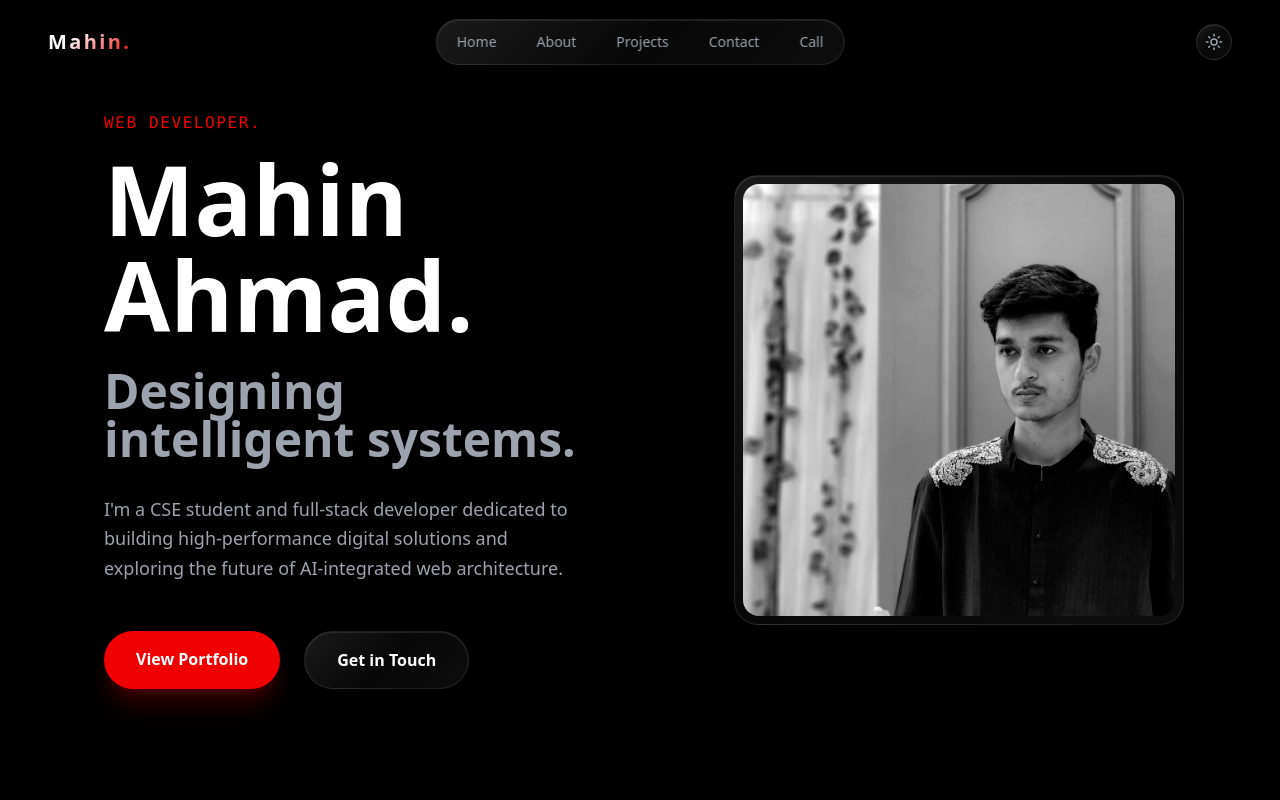
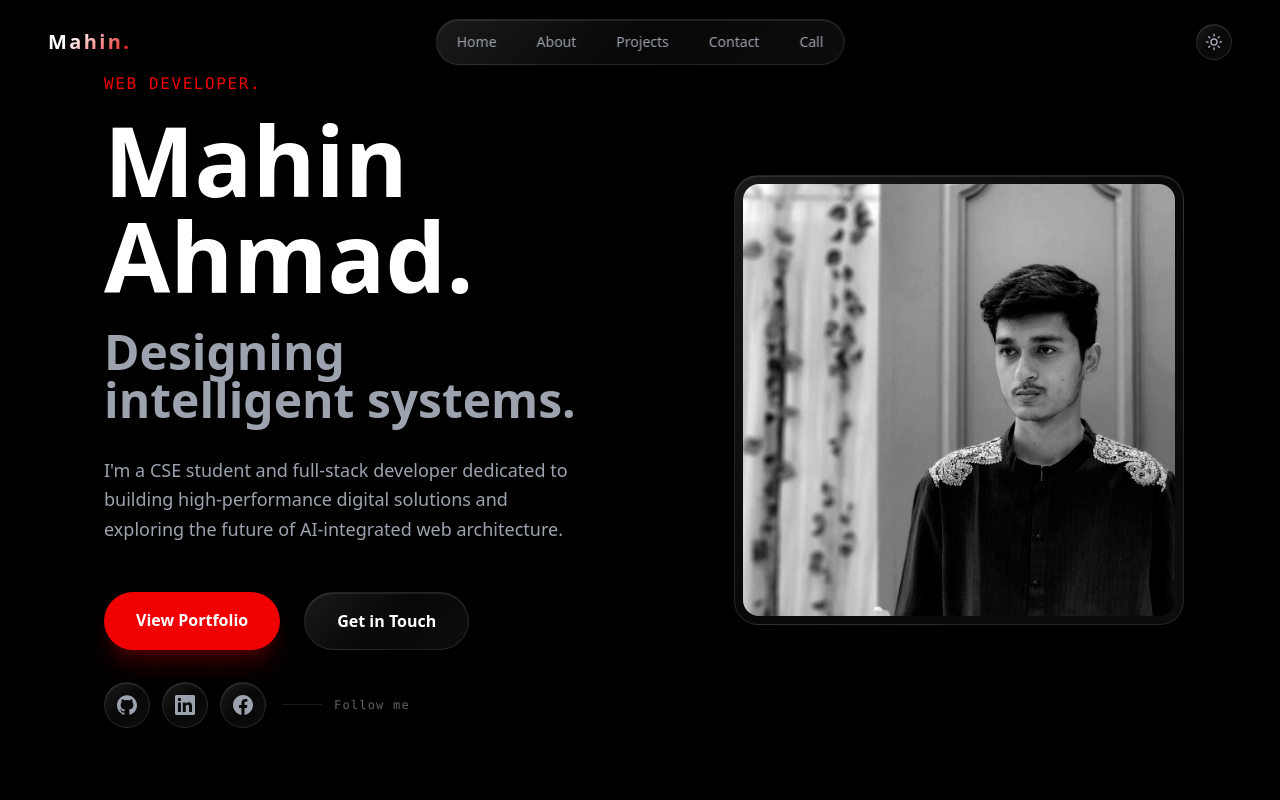
Before and after one commit to mahunn/Portfolio--Mahin-Ahmad, a React (Vite) app: page / in a window 1280 px wide. Shown: the top 800 px of the page. Built offline with nearby package versions, Linux system fonts and the light colour scheme.

Commit message:
Update portfolio

```diff
--- a/index.html
+++ b/index.html
@@ -7,9 +7,9 @@
   <meta name="viewport" content="width=device-width, initial-scale=1.0" />
   <!-- SEO Meta Tags -->
   <meta name="description"
-    content="Portfolio Website - Full Stack Developer showcasing projects, experience, and skills." />
+    content="Mahin Ahmad is a Computer Science Engineer, specializing in Web Development. View my portfolio and projects at mahinahmad.com">
   <meta name="keywords" content="Portfolio, Web Developer, Full Stack, React, Vite" />
-  <meta name="author" content="Portfolio Owner" />
+  <meta name="author" content="Mahin Ahmad" />
 
   <!-- Google Fonts -->
   <link rel="preconnect" href="https://fonts.googleapis.com">
@@ -18,7 +18,8 @@
     href="https://fonts.googleapis.com/css2?family=Inter:wght@300;400;500;600;700&family=Outfit:wght@300;400;500;600;700;800&display=swap"
     rel="stylesheet">
 
-  <title>Portfolio | Mahin Ahmad</title>
+  <title>Mahin Ahmad | Portfolio</title>
+
 </head>
 
 <body>
--- a/src/App.jsx
+++ b/src/App.jsx
@@ -17,7 +17,7 @@ function App() {
   };
 
   return (
-    <div className={`flex min-h-screen transition-colors duration-500 ${theme === 'dark' ? 'bg-background text-gray-200' : 'bg-background text-gray-800'} selection:bg-primary/30`}>
+    <div className={`flex flex-col min-h-screen transition-colors duration-500 ${theme === 'dark' ? 'bg-background text-gray-200' : 'bg-background text-gray-800'} selection:bg-primary/30`}>
       <Sidebar theme={theme} toggleTheme={toggleTheme} />
       <main className="flex-1 w-full px-6 sm:px-12 md:px-24 transition-all duration-300">
         <Hero />
@@ -25,6 +25,11 @@ function App() {
         <Projects />
         <Contact />
       </main>
+      <footer className="w-full py-6 px-6 sm:px-12 md:px-24 border-t border-white/5 mt-12">
+        <p className="text-center text-xs text-muted/50 font-mono tracking-widest">
+          Copyright &copy; 2026 Mahin Ahmad. All rights reserved.
+        </p>
+      </footer>
     </div>
   );
 }
--- a/src/components/Hero.jsx
+++ b/src/components/Hero.jsx
@@ -1,10 +1,44 @@
 import React from 'react';
 import { motion } from 'framer-motion';
+
+const socialLinks = [
+  {
+    label: 'GitHub',
+    href: 'https://github.com/mahinahmad',
+    hoverClass: 'hover:text-foreground hover:border-white/30 hover:shadow-white/10',
+    icon: (
+      <svg viewBox="0 0 24 24" className="w-5 h-5" fill="currentColor" aria-hidden="true">
+        <path d="M12 .297c-6.63 0-12 5.373-12 12 0 5.303 3.438 9.8 8.205 11.385.6.113.82-.258.82-.577 0-.285-.01-1.04-.015-2.04-3.338.724-4.042-1.61-4.042-1.61C4.422 18.07 3.633 17.7 3.633 17.7c-1.087-.744.084-.729.084-.729 1.205.084 1.838 1.236 1.838 1.236 1.07 1.835 2.809 1.305 3.495.998.108-.776.417-1.305.76-1.605-2.665-.3-5.466-1.332-5.466-5.93 0-1.31.465-2.38 1.235-3.22-.135-.303-.54-1.523.105-3.176 0 0 1.005-.322 3.3 1.23.96-.267 1.98-.399 3-.405 1.02.006 2.04.138 3 .405 2.28-1.552 3.285-1.23 3.285-1.23.645 1.653.24 2.873.12 3.176.765.84 1.23 1.91 1.23 3.22 0 4.61-2.805 5.625-5.475 5.92.42.36.81 1.096.81 2.22 0 1.606-.015 2.896-.015 3.286 0 .315.21.69.825.57C20.565 22.092 24 17.592 24 12.297c0-6.627-5.373-12-12-12" />
+      </svg>
+    ),
+  },
+  {
+    label: 'LinkedIn',
+    href: 'https://linkedin.com/in/mahinahmad',
+    hoverClass: 'hover:text-[#0A66C2] hover:border-[#0A66C2]/40 hover:shadow-[#0A66C2]/20',
+    icon: (
+      <svg viewBox="0 0 24 24" className="w-5 h-5" fill="currentColor" aria-hidden="true">
+        <path d="M20.447 20.452h-3.554v-5.569c0-1.328-.027-3.037-1.852-3.037-1.853 0-2.136 1.445-2.136 2.939v5.667H9.351V9h3.414v1.561h.046c.477-.9 1.637-1.85 3.37-1.85 3.601 0 4.267 2.37 4.267 5.455v6.286zM5.337 7.433a2.062 2.062 0 0 1-2.063-2.065 2.064 2.064 0 1 1 2.063 2.065zm1.782 13.019H3.555V9h3.564v11.452zM22.225 0H1.771C.792 0 0 .774 0 1.729v20.542C0 23.227.792 24 1.771 24h20.451C23.2 24 24 23.227 24 22.271V1.729C24 .774 23.2 0 22.222 0h.003z" />
+      </svg>
+    ),
+  },
+  {
+    label: 'Facebook',
+    href: 'https://facebook.com/mahinahmad',
+    hoverClass: 'hover:text-[#1877F2] hover:border-[#1877F2]/40 hover:shadow-[#1877F2]/20',
+    icon: (
+      <svg viewBox="0 0 24 24" className="w-5 h-5" fill="currentColor" aria-hidden="true">
+        <path d="M24 12.073c0-6.627-5.373-12-12-12s-12 5.373-12 12c0 5.99 4.388 10.954 10.125 11.854v-8.385H7.078v-3.47h3.047V9.43c0-3.007 1.792-4.669 4.533-4.669 1.312 0 2.686.235 2.686.235v2.953H15.83c-1.491 0-1.956.925-1.956 1.874v2.25h3.328l-.532 3.47h-2.796v8.385C19.612 23.027 24 18.062 24 12.073z" />
+      </svg>
+    ),
+  },
+];
 
 const Hero = () => {
   return (
     <section id="home" className="min-h-screen flex items-center pt-24 lg:pt-0 overflow-hidden">
       <div className="w-full grid grid-cols-1 lg:grid-cols-2 gap-12 lg:gap-20 items-center">
+
         {/* Text Content */}
         <div className="max-w-3xl order-2 lg:order-1 px-2">
           <motion.p
@@ -16,6 +50,7 @@ const Hero = () => {
             Web Developer.
           </motion.p>
 
+          {/* H1 — name is the primary heading for SEO */}
           <motion.h1
             initial={{ opacity: 0, y: 20 }}
             animate={{ opacity: 1, y: 0 }}
@@ -43,6 +78,7 @@ const Hero = () => {
             I'm a CSE student and full-stack developer dedicated to building high-performance digital solutions and exploring the future of AI-integrated web architecture.
           </motion.p>
 
+          {/* CTA Buttons */}
           <motion.div
             initial={{ opacity: 0, y: 20 }}
             animate={{ opacity: 1, y: 0 }}
@@ -55,6 +91,29 @@ const Hero = () => {
             <a href="#contact" className="liquid-glass border border-white/10 text-foreground hover:bg-white/5 px-8 py-4 rounded-full font-semibold transition-all duration-300">
               Get in Touch
             </a>
+          </motion.div>
+
+          {/* Social Links — visible on all devices */}
+          <motion.div
+            initial={{ opacity: 0, y: 20 }}
+            animate={{ opacity: 1, y: 0 }}
+            transition={{ duration: 0.5, delay: 0.55 }}
+            className="flex items-center gap-3 mt-8"
+          >
+            {socialLinks.map((social) => (
+              <a
+                key={social.label}
+                href={social.href}
+                target="_blank"
+                rel="noopener noreferrer"
+                aria-label={social.label}
+                className={`p-3 rounded-full liquid-glass border border-white/10 text-muted transition-all duration-300 hover:scale-110 hover:shadow-lg ${social.hoverClass}`}
+              >
+                {social.icon}
+              </a>
+            ))}
+            <span className="h-px w-10 bg-white/10 ml-1 hidden sm:block" />
+            <span className="text-xs text-muted/60 font-mono tracking-widest hidden sm:block">Follow me</span>
           </motion.div>
         </div>
 
@@ -74,7 +133,7 @@ const Hero = () => {
               <div className="w-full h-full rounded-2xl overflow-hidden grayscale contrast-125 transition-all duration-700 group-hover:grayscale-0 group-hover:contrast-100">
                 <img
                   src="/profile.jpg"
-                  alt="Mahin Ahmad"
+                  alt="Mahin Ahmad - Portfolio Photo"
                   className="w-full h-full object-cover scale-110 group-hover:scale-100 transition-transform duration-700"
                 />
               </div>
@@ -85,6 +144,7 @@ const Hero = () => {
             <div className="absolute -bottom-10 -left-10 w-32 h-32 liquid-glass rounded-full -z-10 border border-white/10 hidden sm:block"></div>
           </div>
         </motion.div>
+
       </div>
     </section>
   );
--- a/src/index.css
+++ b/src/index.css
@@ -54,8 +54,13 @@
     color: #111827 !important;
   }
 
-  .light p, .light span:not([class*="text-primary"]) {
+  .light p, .light span:not([class*="text-primary"]):not(button span):not(button *) {
     color: #374151 !important;
+  }
+
+  .light button span,
+  .light button {
+    color: #ffffff !important;
   }
 
   /* Custom Scrollbar */
```
Also changed, not shown: src/components/Contact.jsx (+59 -8 lines).
